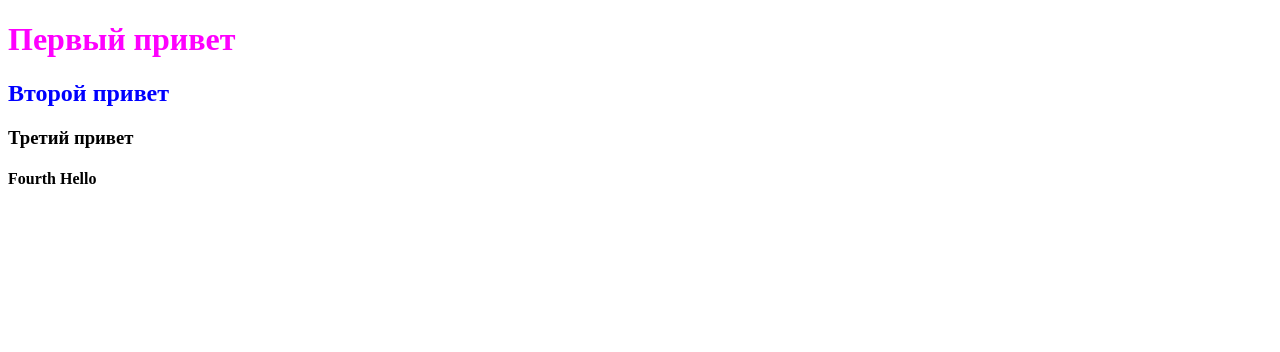
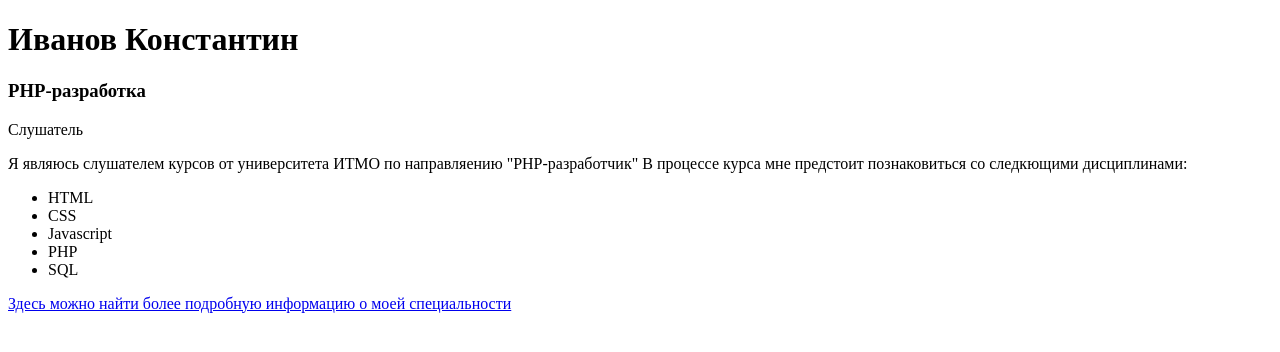
Before and after one commit to IvKos81/ITMO_001, a plain HTML site: page index.html in a window 1280 px wide. Drawn offline with Linux system fonts and the light colour scheme.

Commit message:
Выполнено первое домашнее задание.

```diff
--- a/index.html
+++ b/index.html
@@ -3,15 +3,22 @@
 <head>
   <meta charset="UTF-8">
   <meta name="viewport" content="width=device-width, initial-scale=1.0">
-  <link rel="stylesheet" href="style.css">
   <title>Test doc</title>
 </head>
 <body>
-  <h1>Первый привет</h1>
-  <h2>Второй привет</h2>
-  <h3>Третий привет</h3>
-  <h4>Fourth Hello</h4>
-  <script src="script.js"></script>
-  <script src="index.js"></script>
+  <div class="personal__card">
+    <h1 class="card__title">Иванов Константин</h1>
+    <h3 class="course__title">PHP-разработка</h3>
+    <p class="status">Слушатель</p>
+    <p class card__text>Я являюсь слушателем курсов от университета ИТМО по направляению "PHP-разработчик" В процессе курса мне предстоит познаковиться со следкющими дисциплинами:</p>
+    <ul class="card__list">
+      <li class="card__unit">HTML</li>
+      <li class="card__unit" >CSS</li>
+      <li class="card__unit">Javascript</li>
+      <li class="card__unit">PHP</li>
+      <li class="card__unit">SQL</li>
+    </ul>
+    <a class='card__link' href="https://profi.ifmo.ru/backend-developer/">Здесь можно найти более подробную информацию о моей специальности</a>
+  </div>
 </body>
 </html>
```
